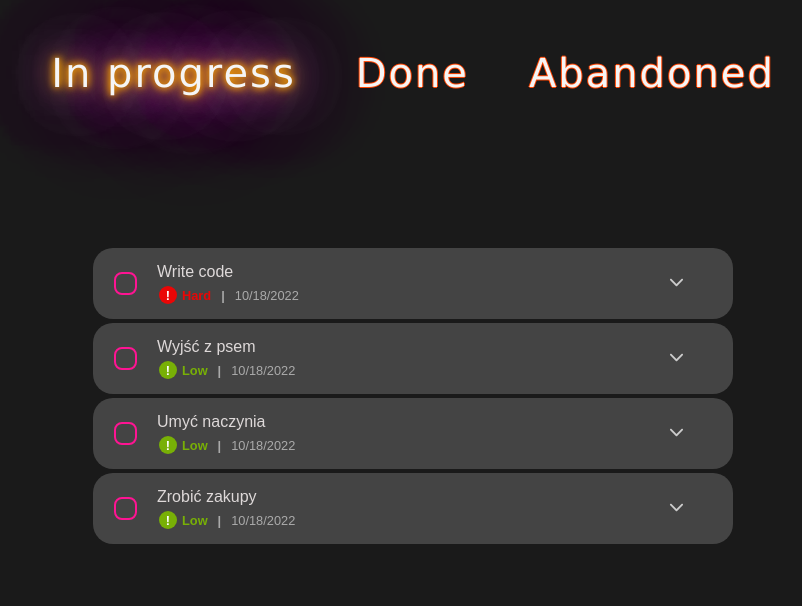
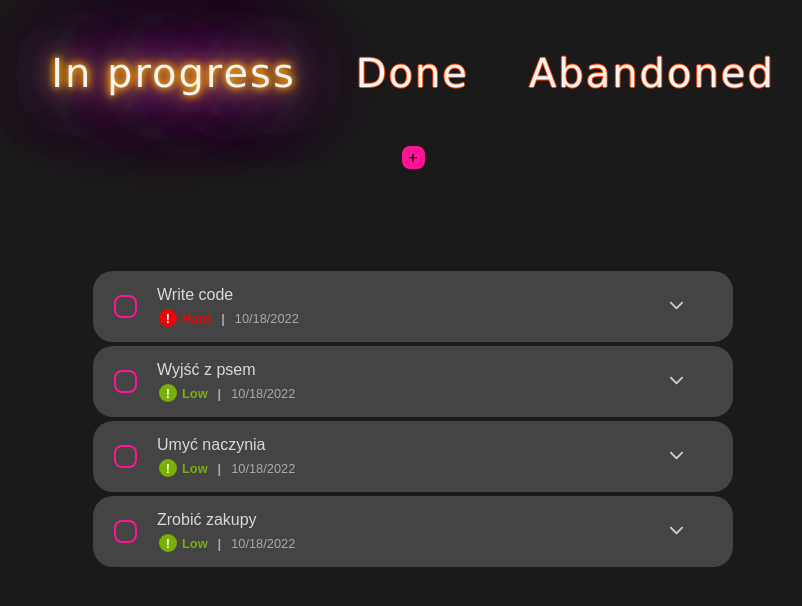
Before and after one commit to TheLocagus/svelte-comboapp, a SvelteKit app: page /TodoApp/todo in a window 1280 px wide. Shown: the top 606 px of the page, without its empty margins (227-1029 px from the left). Built offline with nearby package versions, Linux system fonts and the light colour scheme.

Commit message:
Finished global component IconContainer

```diff
--- a/src/routes/TodoApp/components/DoneIconContainer.svelte
+++ b/src/routes/TodoApp/components/DoneIconContainer.svelte
@@ -2,21 +2,12 @@
     export let todo;
 </script>
 
-<div class:hide={todo.isFailed} class:done={todo.isFinished} class="todo__confirm__check-mark">
+<div>
     <img class:taskDone={todo.isFinished} src="/src/images/icons8-done.svg" alt="">
 </div>
 
 
 <style>
-    .todo__confirm__check-mark {
-        border-radius: 8px;
-        position: relative;
-        height: 23px;
-        width: 23px;
-        border: 2px solid deeppink;
-        cursor: pointer;
-
-    }
 
    img {
         display: none;
@@ -26,18 +17,9 @@
         left: 50%;
         transform: translate(-50%, -50%);
     }
-    /*.done {*/
-    /*    background-color: deeppink;*/
-    /*}*/
 
     .taskDone {
         display: block;
     }
-    .done {
-        background-color: deeppink;
-    }
-    .hide {
-        display: none;
-    }
 
 </style>
--- a/src/routes/TodoApp/components/IconContainer.svelte
+++ b/src/routes/TodoApp/components/IconContainer.svelte
@@ -1,7 +1,33 @@
-<slot></slot>
+<script lang="ts">
+    export let fill;
+    export let notVisible;
+</script>
+
+
+<div class="icon-container" class:fill class:notVisible>
+    <slot></slot>
+</div>
 
 <style>
 
+.icon-container{
+    border-radius: 8px;
+    position: relative;
+    height: 23px;
+    width: 23px;
+    border: 2px solid deeppink;
+    cursor: pointer;
+    display: flex;
+    justify-content: center;
+    align-items: center;
+}
 
+.fill {
+    background-color: deeppink;
+}
+
+.notVisible {
+    display: none;
+}
 
 </style>
--- a/src/routes/TodoApp/components/TodoCheck.svelte
+++ b/src/routes/TodoApp/components/TodoCheck.svelte
@@ -4,6 +4,7 @@
   import Todo from "../todo/components/Todo.svelte";
   import {todos} from "../store.js";
   import {TodoTypeEnum} from "../types/todo.js";
+  import IconContainer from "./IconContainer.svelte";
 
   export let mode;
   export let openAddModal;
@@ -18,7 +19,11 @@
 {#if mode === TodoTypeEnum.inProgress}
     <div class="add-todo-container">
 <!--        <Button className="add-todo" type="button" text="Add TODO" onClick="{openAddModal}"/>-->
-        <div class="plus-icon"></div>
+        <div class="plus-icon" on:click={openAddModal}>
+            <IconContainer fill={true}>
+                <span>+</span>
+            </IconContainer>
+        </div>
         <div class="text"></div>
     </div>
 {/if}
--- a/src/routes/TodoApp/todo/components/Todo.svelte
+++ b/src/routes/TodoApp/todo/components/Todo.svelte
@@ -31,7 +31,7 @@
 <!--    </div>-->
 <!--    {#if !todo.isFailed}-->
     <div class="todo__confirm" on:click={() => toggleFinished(todo.id)}>
-        <IconContainer>
+        <IconContainer fill={todo.isFinished} notVisible={todo.isFailed}>
             <DoneIconContainer {todo}/>
         </IconContainer>
     </div>
```
